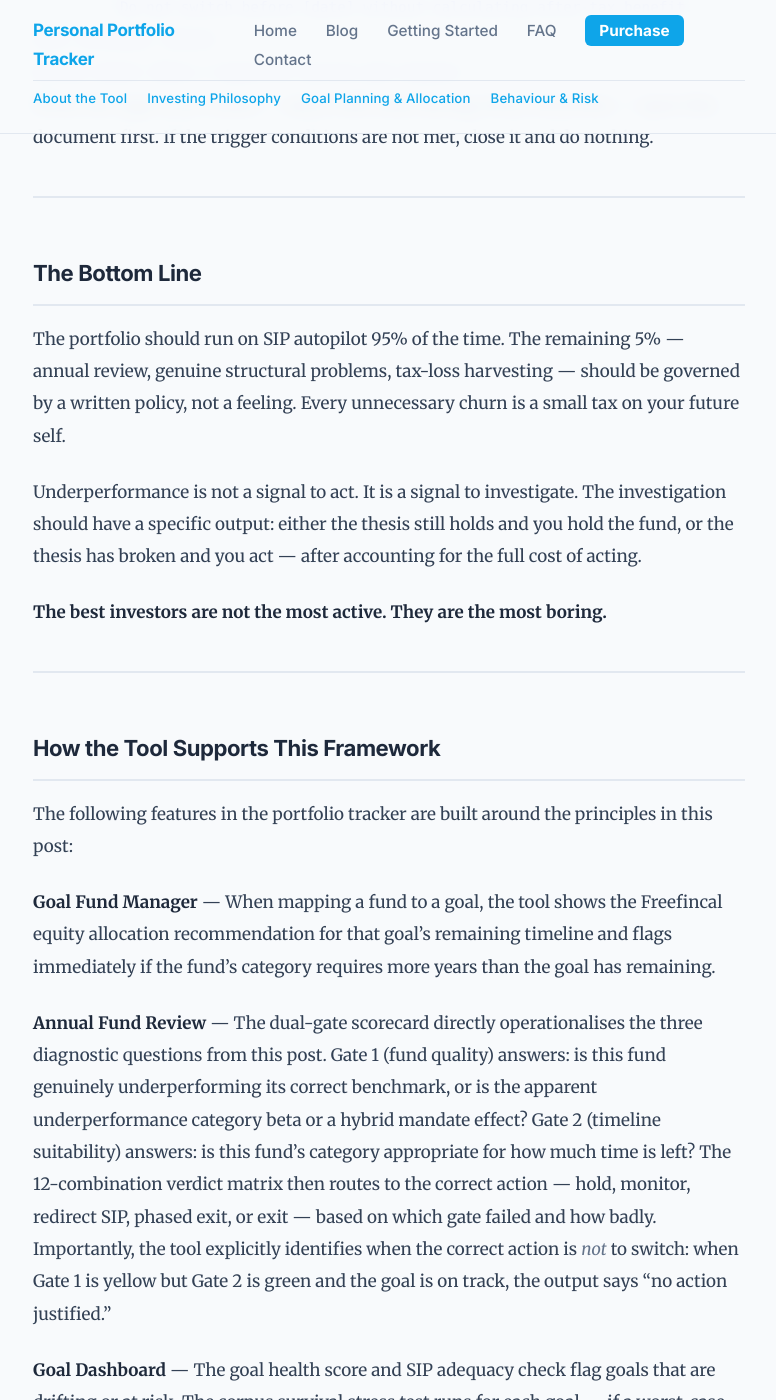
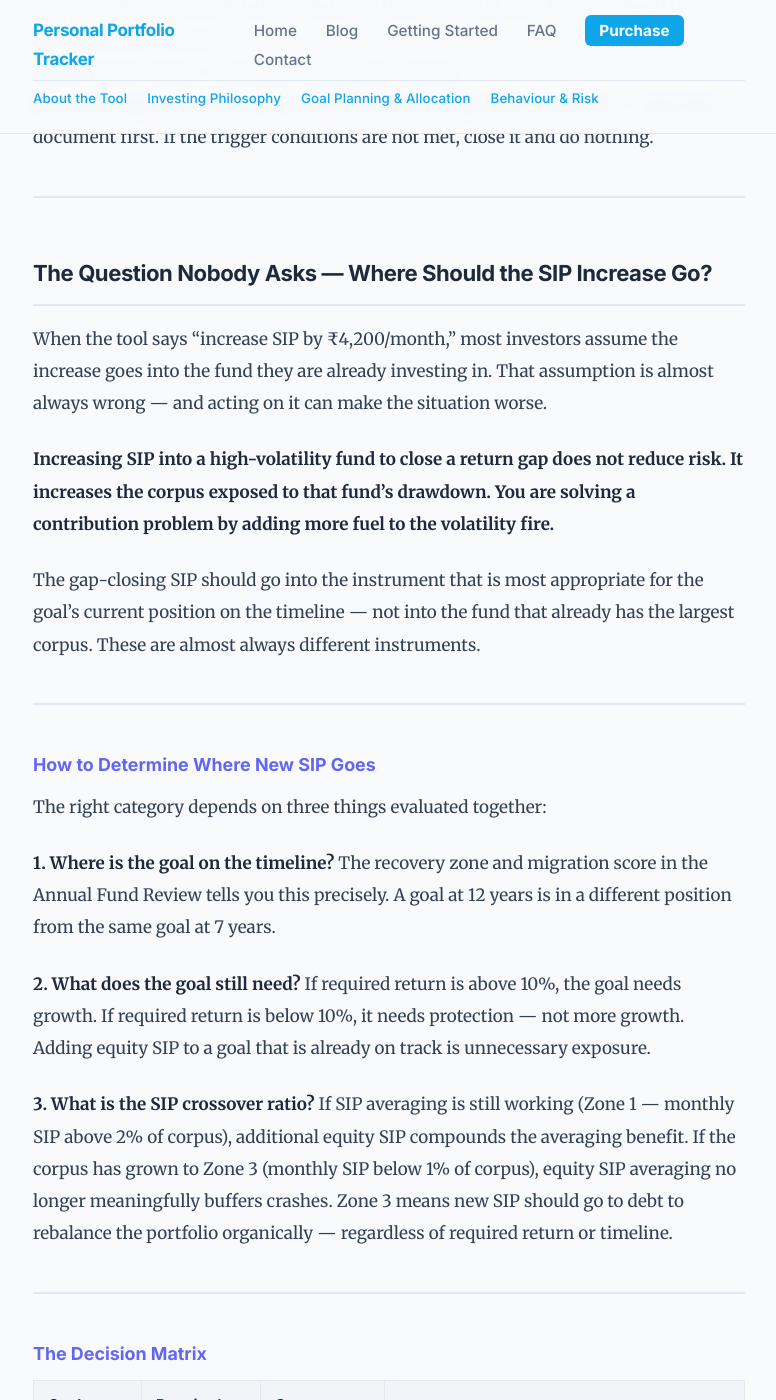
Before and after one commit to srikrishna2024/portfolio-tracker-blog, a Jekyll site: the page built from _posts/2026-06-07-when-to-switch-funds.md, in a window 1280 px wide and 1400 px high, scrolled down 11002 px. Shown: the whole window, without its empty margins (251-1027 px from the left). Built offline with Jekyll 4.4.1, drawn with Linux system fonts in a browser that asks for light colours; some of the changed text lies outside the part shown.

Commit message:
updated blog

```diff
--- a/_posts/2026-06-07-when-to-switch-funds.md
+++ b/_posts/2026-06-07-when-to-switch-funds.md
@@ -255,6 +255,59 @@ When the urge to act comes — and it will come during every correction — open
 
 ---
 
+## The Question Nobody Asks — Where Should the SIP Increase Go?
+
+When the tool says "increase SIP by ₹4,200/month," most investors assume the increase goes into the fund they are already investing in. That assumption is almost always wrong — and acting on it can make the situation worse.
+
+**Increasing SIP into a high-volatility fund to close a return gap does not reduce risk. It increases the corpus exposed to that fund's drawdown. You are solving a contribution problem by adding more fuel to the volatility fire.**
+
+The gap-closing SIP should go into the instrument that is most appropriate for the goal's current position on the timeline — not into the fund that already has the largest corpus. These are almost always different instruments.
+
+---
+
+### How to Determine Where New SIP Goes
+
+The right category depends on three things evaluated together:
+
+**1. Where is the goal on the timeline?**
+The recovery zone and migration score in the Annual Fund Review tells you this precisely. A goal at 12 years is in a different position from the same goal at 7 years.
+
+**2. What does the goal still need?**
+If required return is above 10%, the goal needs growth. If required return is below 10%, it needs protection — not more growth. Adding equity SIP to a goal that is already on track is unnecessary exposure.
+
+**3. What is the SIP crossover ratio?**
+If SIP averaging is still working (Zone 1 — monthly SIP above 2% of corpus), additional equity SIP compounds the averaging benefit. If the corpus has grown to Zone 3 (monthly SIP below 1% of corpus), equity SIP averaging no longer meaningfully buffers crashes. Zone 3 means new SIP should go to debt to rebalance the portfolio organically — regardless of required return or timeline.
+
+---
+
+### The Decision Matrix
+
+| Goal timeline | Required return | Crossover zone | Additional SIP goes to |
+|---|---|---|---|
+| 10+ years | Above 10% | Zone 1 | Large cap index category — minimum-risk equity for the required return |
+| 10+ years | 7–10% | Zone 1 | Split — 70% large cap index, 30% debt to build rebalancing buffer |
+| 10+ years | Below 7% | Zone 1 or 2 | Debt — goal already funded, equity not needed |
+| 10+ years | Any | Zone 3 | Debt — corpus dominant, SIP averaging broken, rebalance organically |
+| 5–10 years | Above 10% | Any | Large cap index only — only equity with sufficient recovery buffer for this window |
+| 5–10 years | Below 10% | Any | Passive debt index fund matched to goal date |
+| Under 5 years | Any | Any | Liquid or money market fund only |
+
+The critical insight in Zone 3: when corpus dominates monthly SIP, redirecting new SIP to debt is more powerful than adding equity. When equity corrects, you sell the debt to buy equity at lower prices — this portfolio rebalancing mechanism replaces the SIP averaging that worked in the early years.
+
+---
+
+### The Two Jobs SIP Can Do — And Why They Split
+
+In the early years, a single equity fund can do both jobs: close a return gap and buffer crashes through SIP averaging. As the corpus grows, these jobs split.
+
+**Gap-closing SIP** needs the cheapest, most efficient equity for the required return — large cap index category, not active funds with higher costs and manager risk.
+
+**Risk-managing SIP** needs to reduce corpus volatility — debt instruments matched to the goal date, not more equity.
+
+The tool's gap closure recommendation accounts for both: it specifies not just the amount but the category, derived from timeline, required return, and crossover zone together.
+
+---
+
 ## The Bottom Line
 
 The portfolio should run on SIP autopilot 95% of the time. The remaining 5% — annual review, genuine structural problems, tax-loss harvesting — should be governed by a written policy, not a feeling. Every unnecessary churn is a small tax on your future self.
@@ -273,6 +326,8 @@ The following features in the portfolio tracker are built around the principles
 
 **Annual Fund Review** — The dual-gate scorecard directly operationalises the three diagnostic questions from this post. Gate 1 (fund quality) answers: is this fund genuinely underperforming its correct benchmark, or is the apparent underperformance category beta or a hybrid mandate effect? Gate 2 (timeline suitability) answers: is this fund's category appropriate for how much time is left? The 12-combination verdict matrix then routes to the correct action — hold, monitor, redirect SIP, phased exit, or exit — based on which gate failed and how badly. Importantly, the tool explicitly identifies when the correct action is *not* to switch: when Gate 1 is yellow but Gate 2 is green and the goal is on track, the output says "no action justified."
 
+The gap closure section goes one step further than most tools: it specifies not just the SIP increase amount but the category the increase should go into. The category recommendation is derived from the decision matrix above — timeline, required return, and crossover zone evaluated together. A goal with required return above 10% and 12 years remaining gets a large cap index category recommendation. A goal already on track with a Zone 2 crossover ratio gets a debt category recommendation. The tool does not default to "invest more in the same funds."
+
 **Goal Dashboard** — The goal health score and SIP adequacy check flag goals that are drifting or at risk. The corpus survival stress test runs for each goal — if a worst-case crash happened today, does the goal survive the recovery period? If yes, switching for performance reasons is unlikely to improve the outcome.
 
 **Alert Center** — The LTCG alert flags when gains approach the ₹1.25L annual exemption threshold and shows days to LTCG eligibility for holdings being considered for exit. The switch cost calculation is visible before any action is taken.
```
